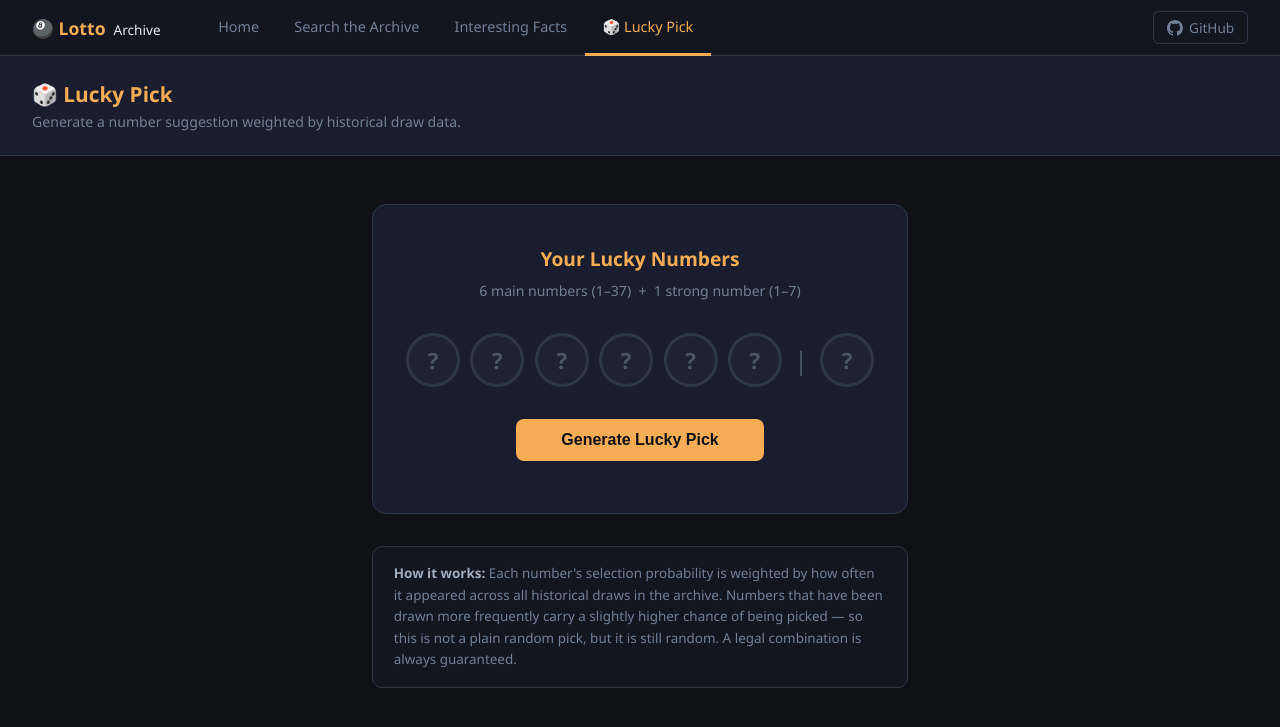
After one commit to Noam-Avraham/lottery-database, a Flask app: page /lucky in a window 1280 px wide. The commit adds this page. Shown: the top 727 px of the page. Run offline with Flask 3, Linux system fonts and the light colour scheme.

Commit message:
Add Lucky Pick page with frequency-weighted number generation
- New /lucky route and lucky.html template as a top-level nav page
- /api/lucky-pick endpoint picks 6 unique main numbers (1-37) and 1 strong
  number (1-7) using weighted random sampling based on historical draw frequency
- Numbers returned in ascending order
- Animated ball reveal on generate; brief note explains the weighting method
- Removed lucky tab from search page

Co-Authored-By: Claude Sonnet 4.6 <noreply@anthropic.com>

```diff
--- a/app.py
+++ b/app.py
@@ -1,5 +1,6 @@
 from flask import Flask, jsonify, request, render_template, send_from_directory
 import sqlite3
+import random
 from pathlib import Path
 from collections import Counter
 from itertools import combinations
@@ -51,6 +52,10 @@ def search():
 @app.route("/facts")
 def facts():
     return render_template("facts.html")
+
+@app.route("/lucky")
+def lucky():
+    return render_template("lucky.html")
 
 @app.route("/images/<filename>")
 def serve_image(filename):
@@ -248,5 +253,48 @@ def get_facts():
     })
 
 
+@app.route("/api/lucky-pick")
+def lucky_pick():
+    conn = get_db()
+    c    = conn.cursor()
+
+    rows = c.execute(
+        "SELECT num1,num2,num3,num4,num5,num6,strong_number FROM lotteries"
+    ).fetchall()
+    conn.close()
+
+    total = len(rows)
+
+    # Build frequency tables from real draw history
+    main_freq   = {n: 0 for n in range(1, 38)}
+    strong_freq = {n: 0 for n in range(1, 8)}
+    for r in rows:
+        for col in ("num1","num2","num3","num4","num5","num6"):
+            main_freq[r[col]] += 1
+        strong_freq[r["strong_number"]] += 1
+
+    # Weighted sampling without replacement for 6 unique main numbers
+    pool    = list(range(1, 38))
+    weights = [main_freq[n] for n in pool]
+    picked  = []
+    for _ in range(6):
+        chosen = random.choices(pool, weights=weights, k=1)[0]
+        idx = pool.index(chosen)
+        picked.append(chosen)
+        pool.pop(idx)
+        weights.pop(idx)
+    picked.sort()
+
+    # Weighted pick for strong number
+    strong_pool    = list(range(1, 8))
+    strong_weights = [strong_freq[n] for n in strong_pool]
+    strong         = random.choices(strong_pool, weights=strong_weights, k=1)[0]
+
+    return jsonify({
+        "numbers": picked,
+        "strong":  strong,
+    })
+
+
 if __name__ == "__main__":
     app.run(debug=True, port=5000)
--- a/templates/base.html
+++ b/templates/base.html
@@ -69,6 +69,7 @@
   <a class="nav-link {% if active=='home' %}active{% endif %}"   href="/">Home</a>
   <a class="nav-link {% if active=='search' %}active{% endif %}" href="/search">Search the Archive</a>
   <a class="nav-link {% if active=='facts' %}active{% endif %}"  href="/facts">Interesting Facts</a>
+  <a class="nav-link {% if active=='lucky' %}active{% endif %}"  href="/lucky">🎲 Lucky Pick</a>
   <div class="nav-spacer"></div>
   <a class="nav-github" href="https://github.com/Noam-Avraham/lottery-database" target="_blank" rel="noopener">
     <svg xmlns="http://www.w3.org/2000/svg" width="16" height="16" viewBox="0 0 24 24" fill="currentColor">
--- /dev/null
+++ b/templates/lucky.html
@@ -0,0 +1,134 @@
+{% extends "base.html" %}
+{% set active = "lucky" %}
+{% block title %}Lucky Pick — Israel Lotto Archive{% endblock %}
+
+{% block extra_styles %}
+.page-header { background: #1a1d2e; border-bottom: 1px solid #2d3748; padding: 1.5rem 2rem; }
+.page-header h1 { font-size: 1.3rem; font-weight: 700; color: #f6ad55; }
+.page-header p  { color: #718096; font-size: 0.88rem; margin-top: 0.25rem; }
+
+.lucky-wrap {
+  max-width: 600px; margin: 3rem auto; padding: 0 2rem;
+  display: flex; flex-direction: column; align-items: center; gap: 2rem;
+}
+.lucky-card {
+  width: 100%;
+  background: #1a1d2e; border: 1px solid #2d3748; border-radius: 14px;
+  padding: 2.5rem 2rem; text-align: center;
+}
+.lucky-card h2 { font-size: 1.2rem; color: #f6ad55; margin-bottom: 0.5rem; }
+.lucky-card .subtitle { color: #718096; font-size: 0.88rem; margin-bottom: 2rem; line-height: 1.5; }
+
+.lucky-balls {
+  display: flex; justify-content: center; align-items: center;
+  gap: 0.65rem; flex-wrap: wrap; margin: 2rem 0;
+}
+.lucky-ball {
+  width: 54px; height: 54px; border-radius: 50%;
+  display: flex; align-items: center; justify-content: center;
+  font-size: 1.15rem; font-weight: 700;
+  border: 3px solid transparent; transition: opacity 0.35s, transform 0.35s;
+}
+.lucky-ball.main-ball   { background: #f6ad55; color: #0f1117; border-color: #f6ad55; }
+.lucky-ball.strong-ball { background: #38a169; color: #fff;    border-color: #38a169; }
+.lucky-ball.placeholder { background: #1e2233; color: #4a5568; border-color: #2d3748; font-size: 1.4rem; }
+.lucky-separator { color: #4a5568; font-size: 1.6rem; font-weight: 300; margin: 0 0.1rem; }
+
+.note-box {
+  width: 100%;
+  background: #13151f; border: 1px solid #2d3748; border-radius: 10px;
+  padding: 1rem 1.3rem; font-size: 0.84rem; color: #718096; line-height: 1.6; text-align: left;
+}
+.note-box strong { color: #a0aec0; }
+{% endblock %}
+
+{% block content %}
+<div class="page-header">
+  <h1>🎲 Lucky Pick</h1>
+  <p>Generate a number suggestion weighted by historical draw data.</p>
+</div>
+
+<div class="lucky-wrap">
+  <div class="lucky-card">
+    <h2>Your Lucky Numbers</h2>
+    <p class="subtitle">
+      6 main numbers (1–37) &nbsp;+&nbsp; 1 strong number (1–7)
+    </p>
+
+    <div class="lucky-balls" id="lucky-display">
+      <span class="lucky-ball placeholder">?</span>
+      <span class="lucky-ball placeholder">?</span>
+      <span class="lucky-ball placeholder">?</span>
+      <span class="lucky-ball placeholder">?</span>
+      <span class="lucky-ball placeholder">?</span>
+      <span class="lucky-ball placeholder">?</span>
+      <span class="lucky-separator">|</span>
+      <span class="lucky-ball placeholder">?</span>
+    </div>
+
+    <button class="btn btn-primary" id="lucky-btn" onclick="generateLucky()"
+            style="font-size:1rem; padding:0.75rem 2.8rem;">
+      Generate Lucky Pick
+    </button>
+    <div id="lucky-error" class="error-msg" style="margin-top:0.75rem;"></div>
+  </div>
+
+  <div class="note-box">
+    <strong>How it works:</strong> Each number's selection probability is weighted by how often it appeared
+    across all historical draws in the archive. Numbers that have been drawn more frequently carry a slightly
+    higher chance of being picked — so this is not a plain random pick, but it is still random.
+    A legal combination is always guaranteed.
+  </div>
+</div>
+
+<script>
+async function generateLucky() {
+  const btn = document.getElementById('lucky-btn');
+  const err = document.getElementById('lucky-error');
+  err.textContent = '';
+  btn.disabled = true;
+  btn.textContent = 'Generating…';
+
+  try {
+    const data = await fetch('/api/lucky-pick').then(r => r.json());
+    if (data.error) { err.textContent = data.error; return; }
+
+    const display = document.getElementById('lucky-display');
+    display.innerHTML = '';
+
+    const items = [
+      ...data.numbers.map(n => ({ n, cls: 'main-ball' })),
+      { n: null, cls: 'sep' },
+      { n: data.strong, cls: 'strong-ball' },
+    ];
+
+    items.forEach(({ n, cls }, i) => {
+      if (cls === 'sep') {
+        const sep = document.createElement('span');
+        sep.className = 'lucky-separator';
+        sep.textContent = '|';
+        display.appendChild(sep);
+        return;
+      }
+      const el = document.createElement('span');
+      el.className = `lucky-ball ${cls}`;
+      el.textContent = n;
+      el.style.opacity = '0';
+      el.style.transform = 'scale(0.4)';
+      display.appendChild(el);
+      setTimeout(() => {
+        el.style.transition = 'opacity 0.35s, transform 0.35s';
+        el.style.opacity = '1';
+        el.style.transform = 'scale(1)';
+      }, i * 110);
+    });
+
+  } catch (e) {
+    err.textContent = 'Failed to generate. Is the server running?';
+  } finally {
+    btn.disabled = false;
+    btn.textContent = 'Generate Again';
+  }
+}
+</script>
+{% endblock %}
--- a/templates/search.html
+++ b/templates/search.html
@@ -104,6 +104,7 @@ tbody td.muted { color:#718096; }
 .tier-tag.big  { background:#1a365d; color:#63b3ed; }
 .tier-tag.none { background:#1a1d2e; color:#4a5568; }
 .prize-val { color:#68d391; font-weight:600; }
+
 {% endblock %}
 
 {% block content %}
@@ -113,7 +114,7 @@ tbody td.muted { color:#718096; }
 </div>
 
 <div class="tabs">
-  <button class="tab-btn active" id="tab-date-btn" onclick="switchTab('date')">🗓 Search by Date</button>
+  <button class="tab-btn active" id="tab-date-btn"  onclick="switchTab('date')">🗓 Search by Date</button>
   <button class="tab-btn"        id="tab-combo-btn" onclick="switchTab('combo')">🎰 Check Combination</button>
 </div>
 
```
